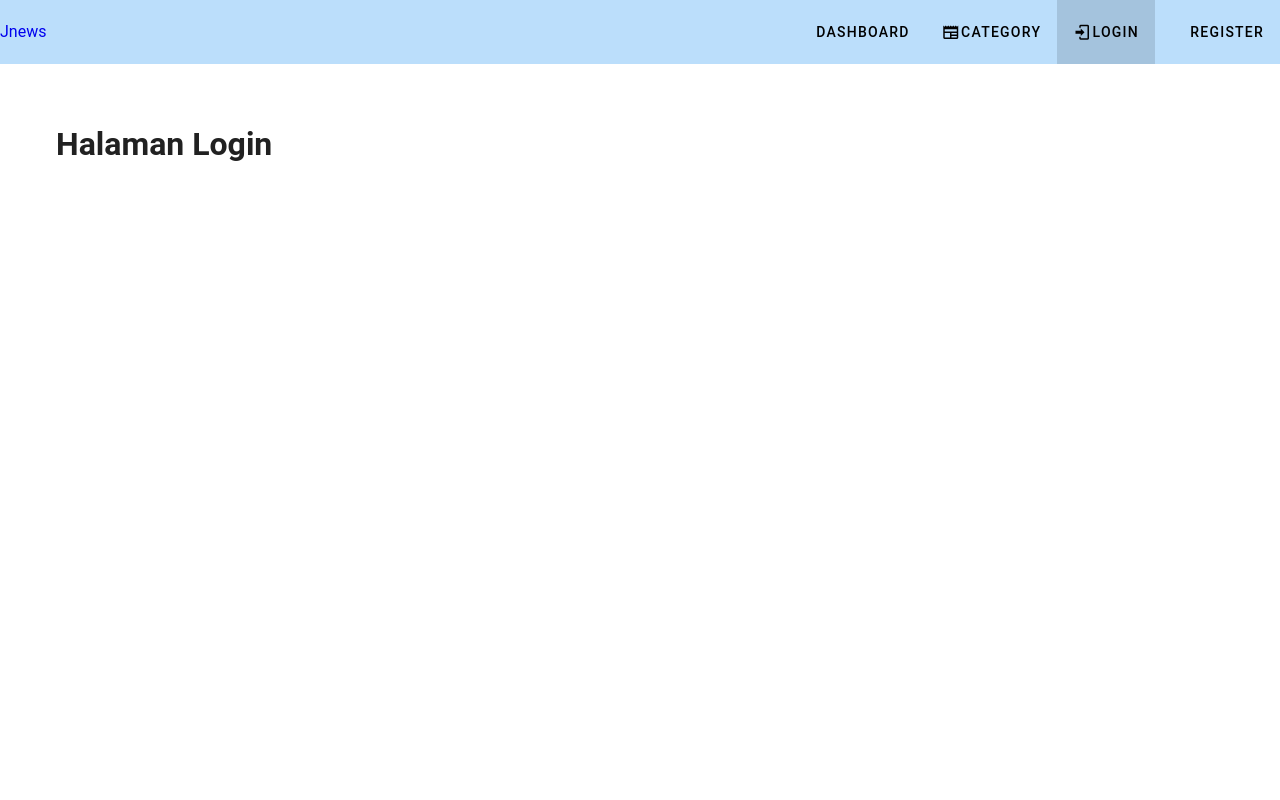
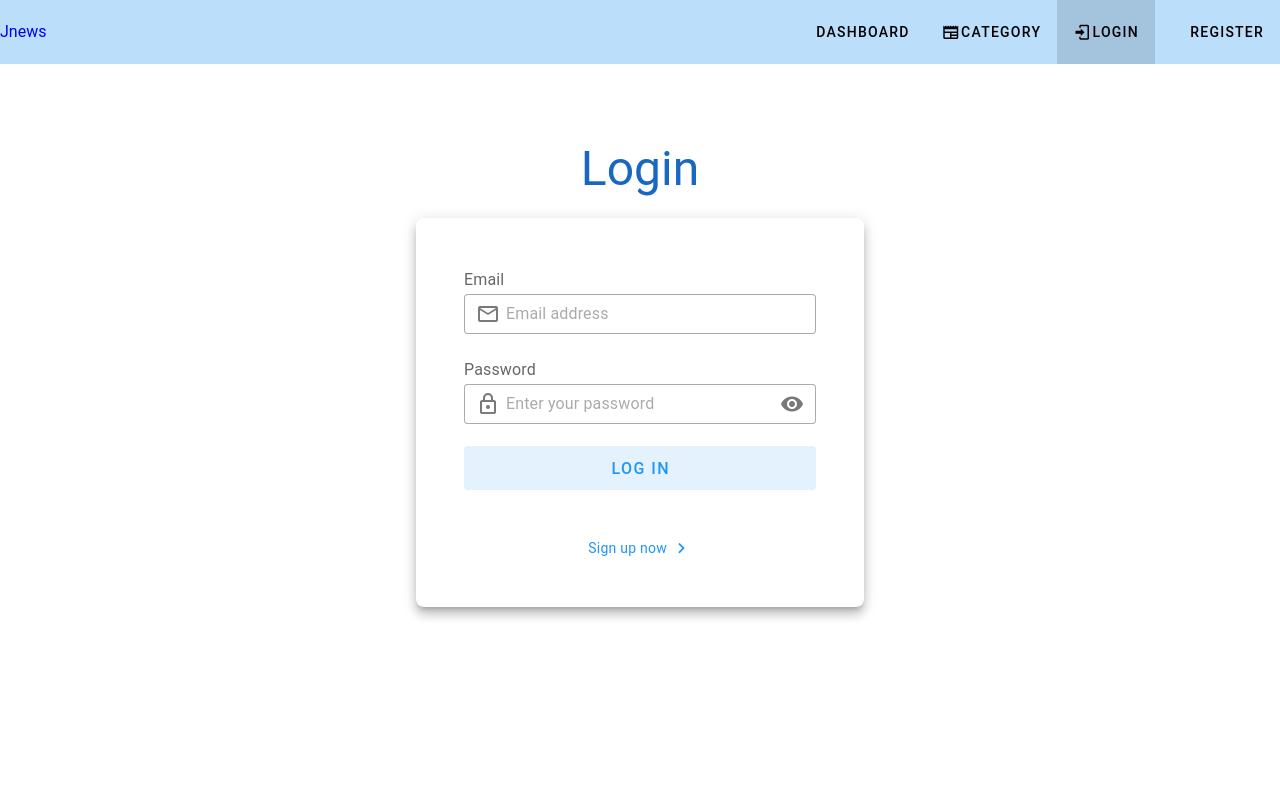
Before and after one commit to minionxapp/MgFrontVueProject, a Vue app: page /login in a window 1280 px wide. Shown: the top 800 px of the page. Built offline with nearby package versions, Linux system fonts and the light colour scheme.

Commit message:
halaman login

```diff
--- /dev/null
+++ b/src/components/public/FormAuthComponent.vue
@@ -0,0 +1,64 @@
+<template>
+    <div>
+        <div class="mx-auto my-6 text-center text-h3 text-primary">
+            {{ isLogin ? "Login" : "Register" }}
+
+        </div>
+
+        <v-card class="mx-auto pa-12 pb-8" elevation="8" max-width="448" rounded="lg">
+            <div v-if="!isLogin">
+                <div class="text-subtitle-1 text-medium-emphasis">Name</div>
+
+                <v-text-field density="compact" placeholder="UserName" prepend-inner-icon="mdi-account"
+                    variant="outlined"></v-text-field>
+            </div>
+
+            <div class="text-subtitle-1 text-medium-emphasis">Email</div>
+
+            <v-text-field density="compact" placeholder="Email address" prepend-inner-icon="mdi-email-outline"
+                variant="outlined"></v-text-field>
+
+            <div class="text-subtitle-1 text-medium-emphasis d-flex align-center justify-space-between">
+                Password
+
+
+            </div>
+
+            <v-text-field :append-inner-icon="visible ? 'mdi-eye-off' : 'mdi-eye'" :type="visible ? 'text' : 'password'"
+                density="compact" placeholder="Enter your password" prepend-inner-icon="mdi-lock-outline"
+                variant="outlined" @click:append-inner="visible = !visible"></v-text-field>
+
+
+            <v-btn class="mb-8" color="blue" size="large" variant="tonal" block>
+                {{ isLogin ? 'Log In' : 'Register' }}
+            </v-btn>
+
+            <v-card-text class="text-center" v-if="isLogin">
+                <router-link class="text-blue text-decoration-none" :to="{ name: 'Register' }"
+                    rel="noopener noreferrer">
+                    Sign up now <v-icon icon="mdi-chevron-right"></v-icon>
+                </router-link>
+            </v-card-text>
+            <v-card-text class="text-center" v-else>
+                <router-link class="text-blue text-decoration-none" :to="{ name: 'Login' }" rel="noopener noreferrer">
+                    Login Now <v-icon icon="mdi-chevron-right"></v-icon>
+                </router-link>
+            </v-card-text>
+        </v-card>
+    </div>
+</template>
+<script setup>
+import { ref } from 'vue';
+defineProps({
+    isLogin: {
+        type: Boolean,
+        default: false
+    }
+})
+// export default {
+//   data: () => ({
+//     visible: false,
+//   }),
+// }
+const visible = ref(false);
+</script>
--- a/src/stores/CategoryStore.js
+++ b/src/stores/CategoryStore.js
@@ -69,9 +69,6 @@ export const useCategoryStore = defineStore('Category', () => {
 
   const editData = (item) => {
     dialog.value = true
-    // category.id = item.id
-    // category.name = item.name
-    // category.description = item.description
     category.isUpdate = true
     getIdData(item)
   }
--- a/src/views/public/LoginView.vue
+++ b/src/views/public/LoginView.vue
@@ -1,3 +1,9 @@
 <template>
-    <h1>Halaman Login</h1>
+    <form-auth-component :isLogin="isLogin" />
 </template>
+
+<script setup>
+import FormAuthComponent from '@/components/public/FormAuthComponent.vue';
+const isLogin = true
+
+</script>
--- a/src/views/public/RegisterView.vue
+++ b/src/views/public/RegisterView.vue
@@ -1,3 +1,7 @@
 <template>
-    <h1>Register Halaman</h1>
+    <form-auth-component />
 </template>
+
+<script setup>
+import FormAuthComponent from '@/components/public/FormAuthComponent.vue';
+</script>
```
Also changed, not shown: src/views/CategoryView.vue (+1 -10 lines).
